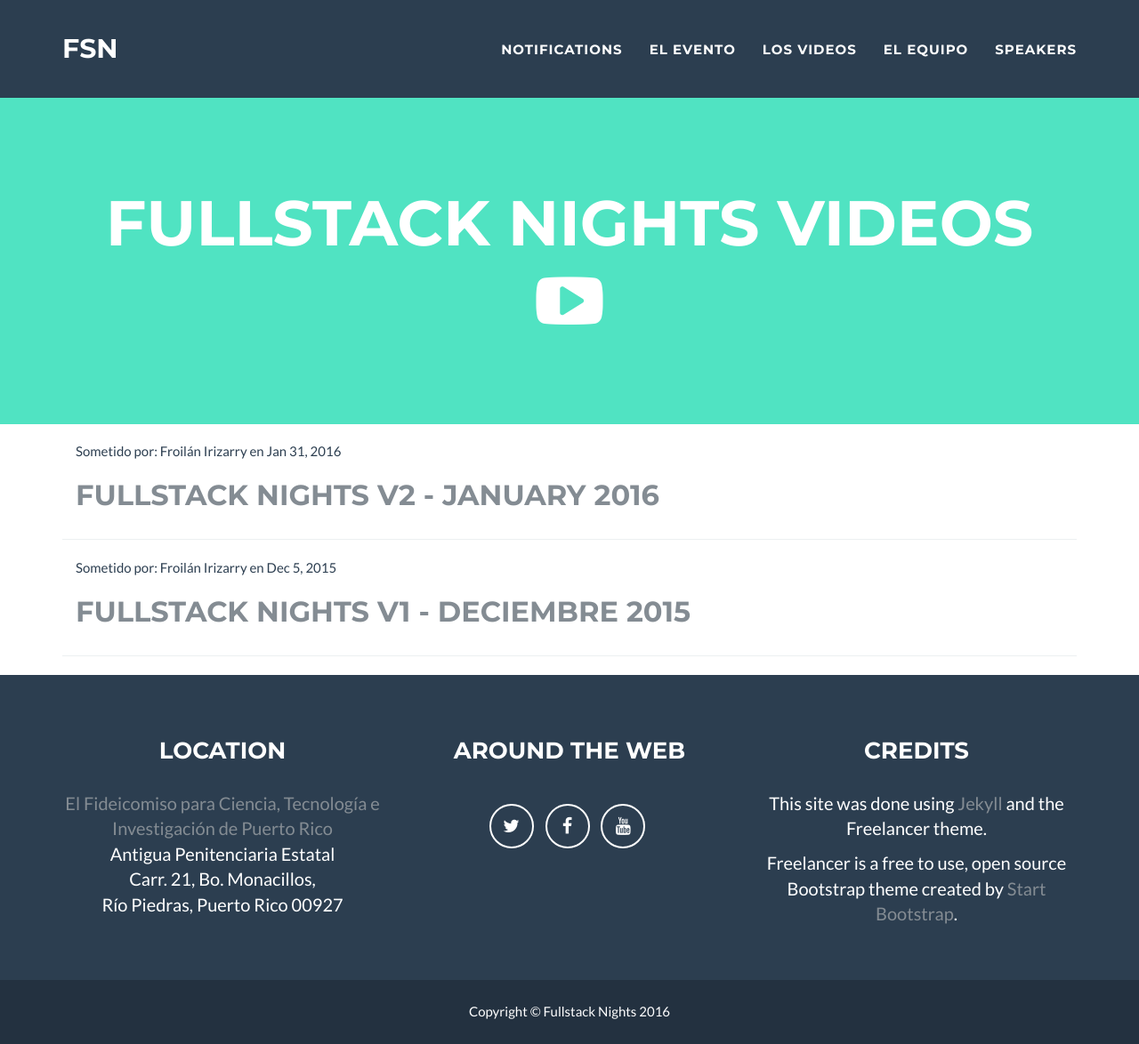
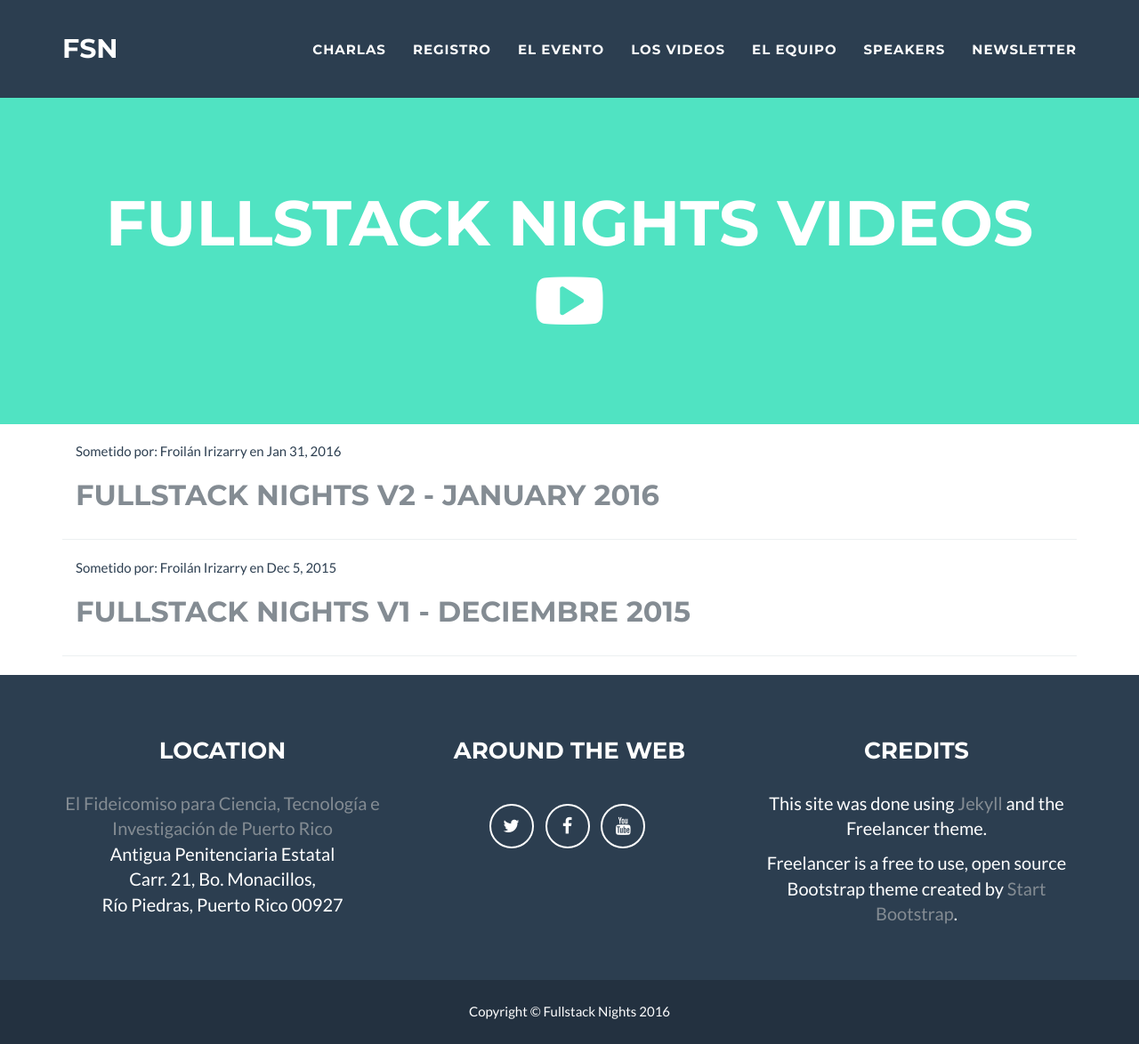
Before and after one commit to fullstacknights/fullstacknights.github.io, a Jekyll site: the page built from videos.html, in a window 1280 px wide and 1174 px high. Shown: the whole window at 89% size. Built offline with Jekyll 4.4.1, drawn with Linux system fonts in a browser that asks for light colours; some of the changed lines change nothing that is shown.

Commit message:
Update _config.yml

```diff
--- a/_config.yml
+++ b/_config.yml
@@ -3,7 +3,7 @@
 abrev: FSN
 url: fullstacknights.com
 gems: [jekyll-youtube]
-active_meetup: false
+active_meetup: true
 description:
   partial: "Fullstack nights es un evento dirigido a programadores y diseñadores interesados en aprender y compartir lo que saben en un ambiente amistoso e informal."
   full: "Fullstack nights es un evento dirigido a programadores y diseñadores interesados en aprender y compartir lo que saben en un ambiente amistoso e informal. En cada edición tendremos 3 presentaciones de 15 minutos cada una. Los temas de las presentaciones serán sobre lenguajes de programación, frameworks, aplicaciones web, desktop y móvil, bases de datos, experiencia de usuario, interfaces, diseño y cualquier otro tema de interés para nuestra comunidad."
@@ -32,7 +32,7 @@
 
 # Tickets settings
 eventbrite:
-  ticket_form_widget: '<div style="width:100%; text-align:left;" ><iframe src="//eventbrite.com/tickets-external?eid=20137747545&ref=etckt" frameborder="0" height="214" width="100%" vspace="0" hspace="0" marginheight="5" marginwidth="5" scrolling="auto" allowtransparency="true"></iframe><div style="font-family:Helvetica, Arial; font-size:10px; padding:5px 0 5px; margin:2px; width:100%; text-align:left;" ><a class="powered-by-eb" style="color: #dddddd; text-decoration: none;" target="_blank" href="http://www.eventbrite.com/r/etckt">Powered by Eventbrite</a></div></div>'
+  ticket_form_widget: '<div style="width:100%; text-align:left;" ><iframe  src="//eventbrite.com/tickets-external?eid=23848620867&ref=etckt" frameborder="0" height="214" width="100%" vspace="0" hspace="0" marginheight="5" marginwidth="5" scrolling="auto" allowtransparency="true"></iframe><div style="font-family:Helvetica, Arial; font-size:10px; padding:5px 0 5px; margin:2px; width:100%; text-align:left;" ><a class="powered-by-eb" style="color: #dddddd ; text-decoration: none;" target="_blank" href="http://www.eventbrite.com/r/etckt">Powered by Eventbrite</a></div></div>'
 
 # Social networks usernames (many more available: google-plus, flickr, dribbble, pinterest, instagram, tumblr, linkedin, etc.)
 social:
@@ -59,24 +59,20 @@
 
 current_talks:
   speakers:
-    - name: Orlando Marty
-      topic: UInimations
-      img: img/orlando_marty.png
+    - name: Xiomara Figueroa
+      topic: Creating UIViews programmatically in Swift
+      img: https://pbs.twimg.com/profile_images/621195529637240832/wdpJjL5F.jpg
       social:
         - title: twitter
-          url: https://twitter.com/orlanmarty
-    - name: Emilio Sanchez
-      topic: Brick Architecture with Docker
-      img: img/emilio.png
+          url: https://twitter.com/_xiomara7
+
+    - name: Pedro Cruz
+      topic: Designing for Virtual Reality
+      img: https://pbs.twimg.com/profile_images/555878979211501570/w-RAq1Ki.jpeg
       social:
         - title: external-link
-          url: https://about.me/SanchezEmilio
-    - name: Jonathan Ortiz
-      topic: Good/Bad Design
-      img: img/jonathan_ortiz.png
-      social:
-        - title: linkedin
-          url: https://pr.linkedin.com/in/jonathan-ortiz-244335110
+          url: https://twitter.com/pedrocruzvr
+
 # Team members and their social profiles
 team:
   description: "Somos desarrolladores de software, diseñadores y lideres comunitarios. Nos pueden contactar por Twitter."
```
